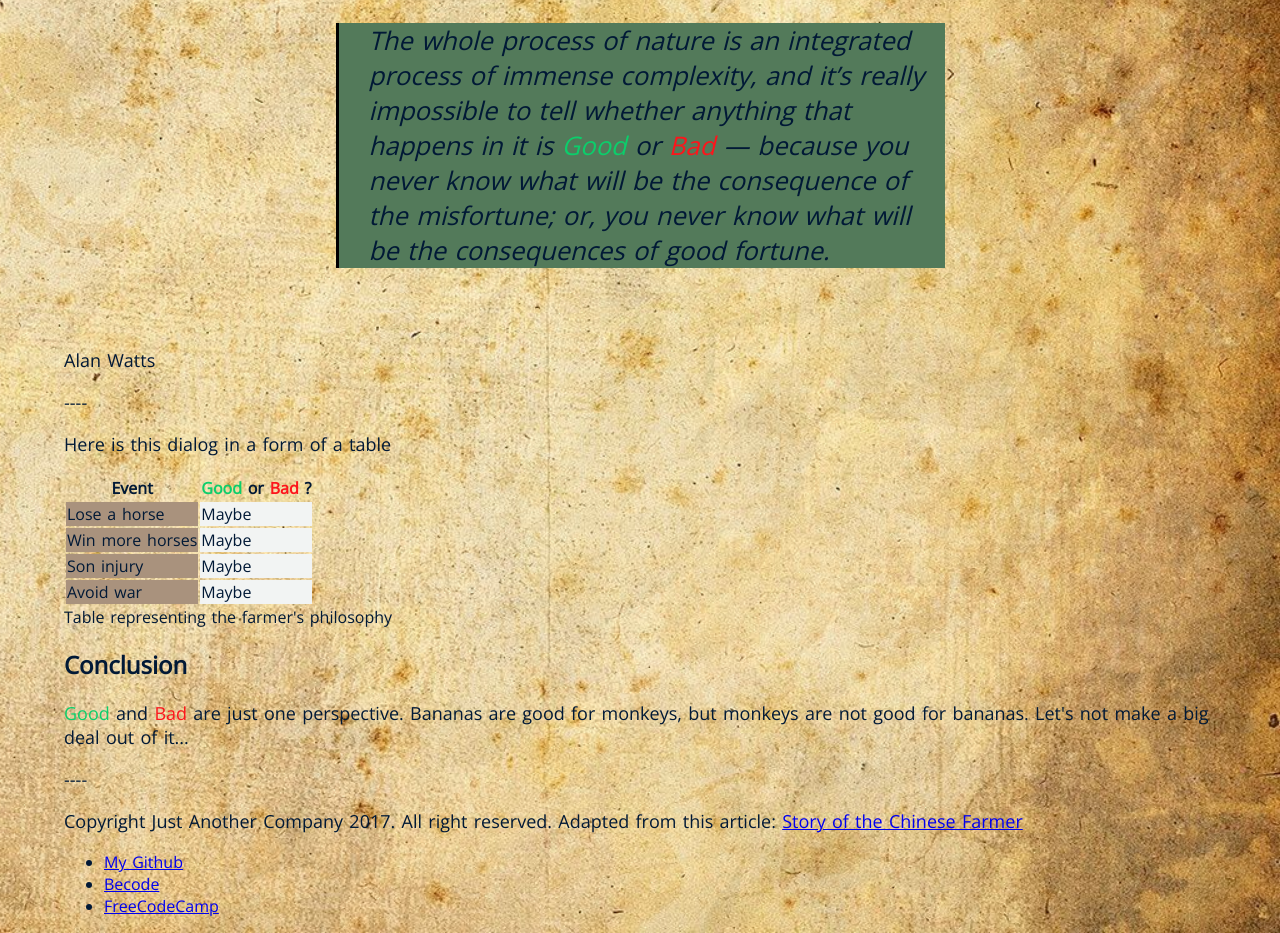
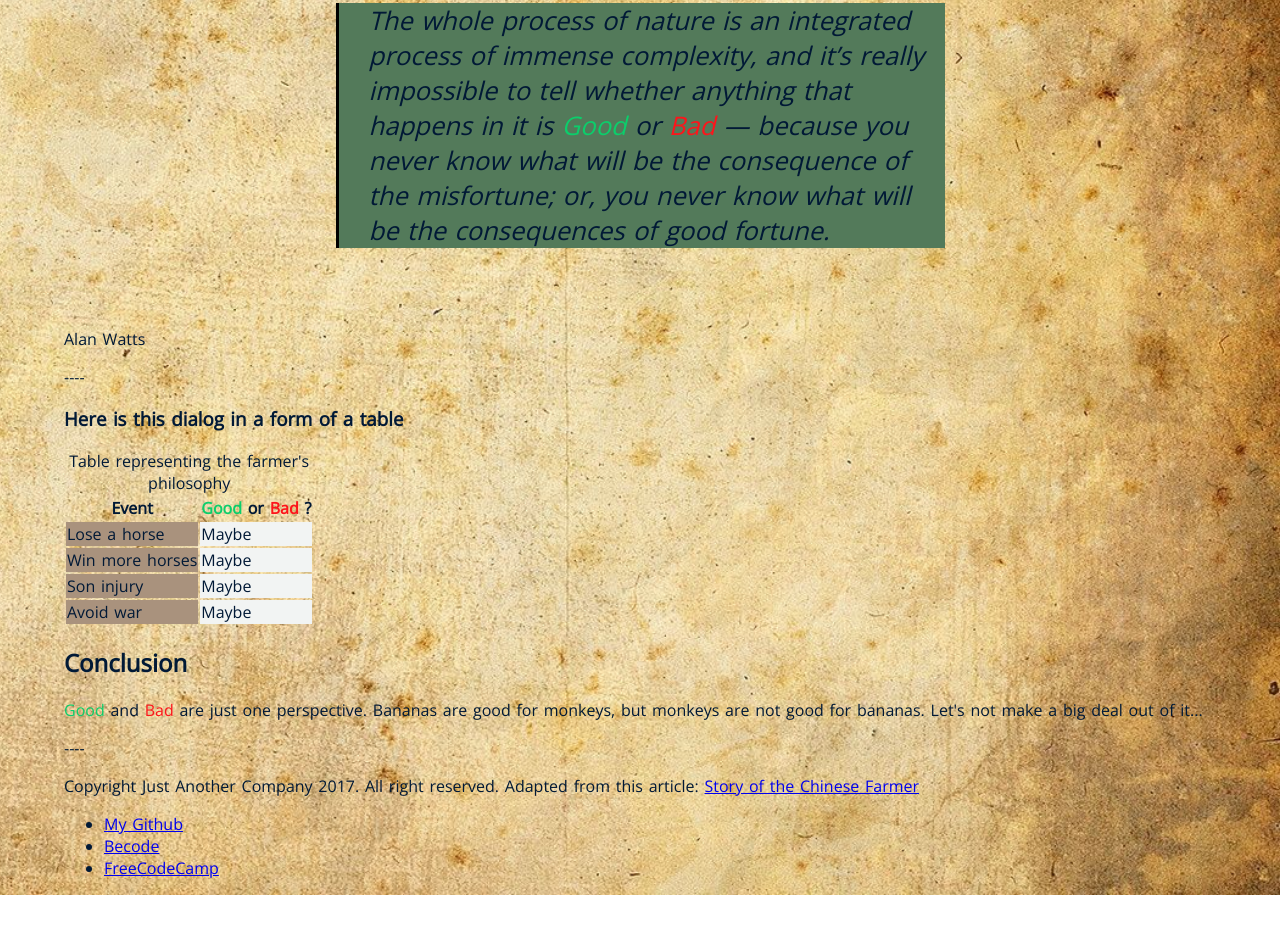
Before and after one commit to Sephiryah/progressive-enhancement, a plain HTML site: page index.html in a window 1280 px wide. Shown: the part 567-1500 px from the top of the page. After the commit the page ends 1462 px from the top, so only its background shows below. Drawn offline with Linux system fonts and the light colour scheme.

Commit message:
First correction of HTML

```diff
--- a/index.html
+++ b/index.html
@@ -1,14 +1,15 @@
-<html>
+<!DOCTYPE html>
+<html lang="en">
     <head>
         <title>The Story of the Chinese Farmer</title>
-        <link rel="stylesheet" href="./styles.css" />
+        <link rel="stylesheet" href="./styles.css">
     </head>
     <body>
         <header>
             <h1>The Story of the Chinese Farmer</h1>
             <p>11 May 2016, Alexandre Gorius</p>
             <figure>
-                <img src="https://cdn-images-1.medium.com/max/1000/1*2PCmLZyzQaF2pyKYkSTFpA.jpeg" alt="Someone firing an extinguisher at a door"/>
+                <img src="https://cdn-images-1.medium.com/max/1000/1*2PCmLZyzQaF2pyKYkSTFpA.jpeg" alt="Someone firing an extinguisher at a door">
             </figure>
         </header>
         <section>
@@ -28,8 +29,9 @@
         </section>
         <p>----</p>
         <section>
-            <p>Here is this dialog in a form of a table</p>
+            <h3>Here is this dialog in a form of a table</h3>
             <table>
+                <caption>Table representing the farmer's philosophy</caption>
                 <tr>
                     <th>Event</th>
                     <th><span class="good">Good</span> or <span class="bad">Bad</span> ?</th>
@@ -51,7 +53,6 @@
                     <td>Maybe</td>
                 </tr>
             </table>
-            <caption>Table representing the farmer's philosophy</caption>
         </section>
         <section>
             <h2>Conclusion</h2>
```
